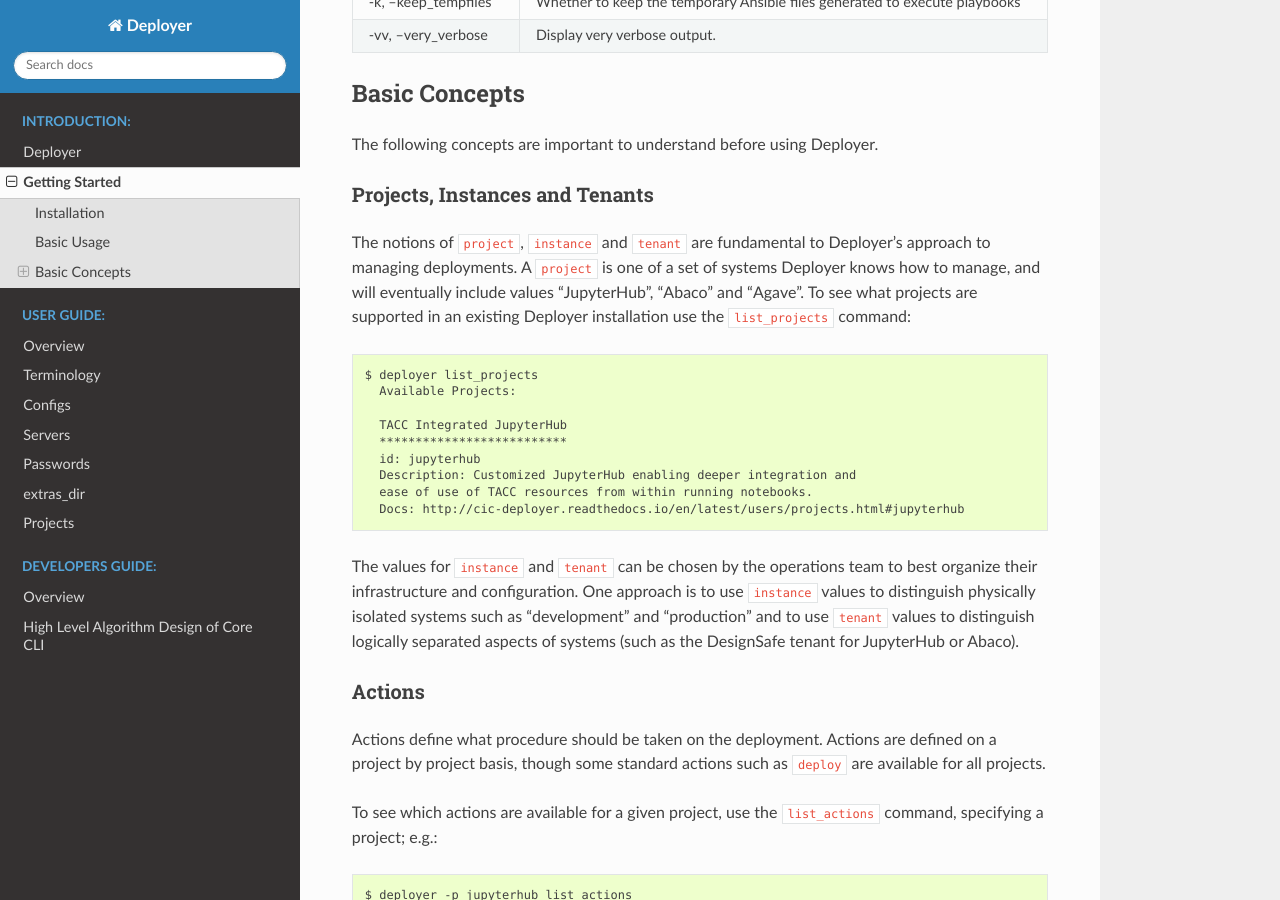
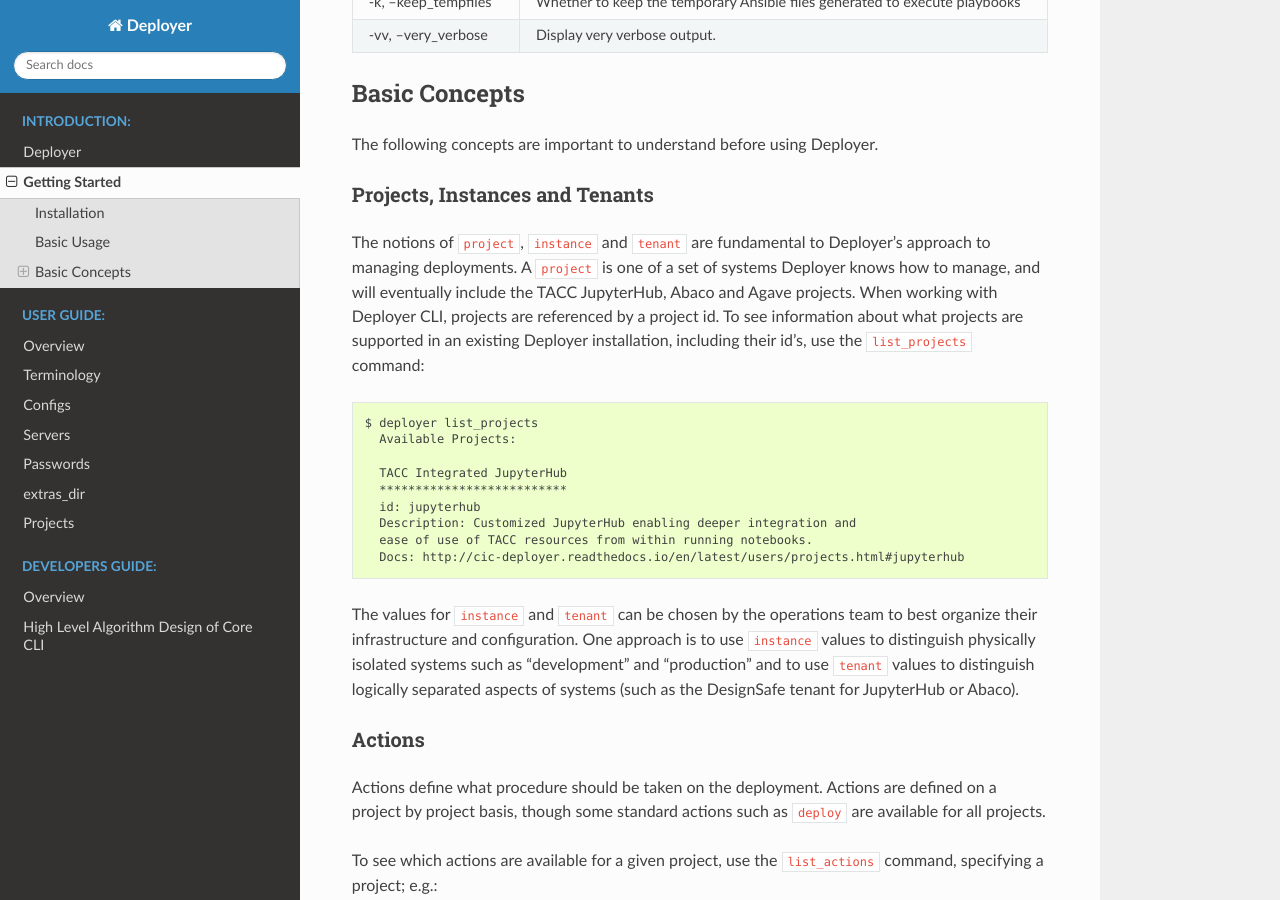
Before and after one commit to TACC/deployer-docs, a Sphinx documentation site: the page built from source/getting-started/index.rst, in a window 1280 px wide and 900 px high, scrolled down 1969 px. Built offline with Sphinx 7.4.7 and the Read the Docs theme 2.0.0, drawn with Linux system fonts in a browser that asks for light colours.

Commit message:
add content on project ids

```diff
--- a/source/getting-started/index.rst
+++ b/source/getting-started/index.rst
@@ -15,7 +15,7 @@
 
 .. code-block:: bash
 
-    $ docker run  -v $(pwd):/conf tacc/deployer --setup && mv deployer /usr/local/bin/deployer
+    $ docker run -v $(pwd):/conf tacc/deployer --setup && mv deployer /usr/local/bin/deployer
 
 The first step pulls down the latest stable version of the Deployer Docker image and installs a small alias script,
 ``deployer``, in the current working directory. The second stop is optional but recommended so that the ``deployer``
@@ -117,9 +117,10 @@
 +++++++++++++++++++++++++++++++
 
 The notions of ``project``, ``instance`` and ``tenant`` are fundamental to Deployer's approach to managing deployments.
-A ``project`` is one of a set of systems Deployer knows how to manage, and will eventually include values "JupyterHub",
-"Abaco" and "Agave". To see what projects are supported in an existing Deployer installation use the ``list_projects``
-command:
+A ``project`` is one of a set of systems Deployer knows how to manage, and will eventually include the TACC JupyterHub,
+Abaco and Agave projects. When working with Deployer CLI, projects are referenced by a project id. To see information
+about what projects are supported in an existing Deployer installation, including their id's, use the
+``list_projects`` command:
 
 .. code-block:: bash
 
```
